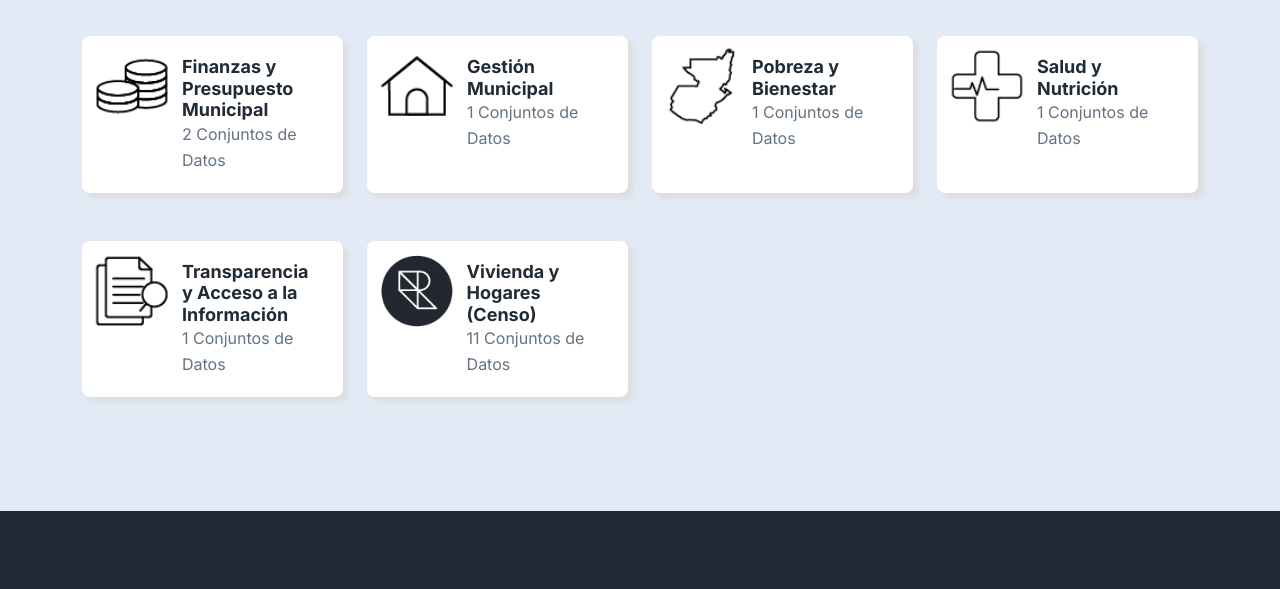
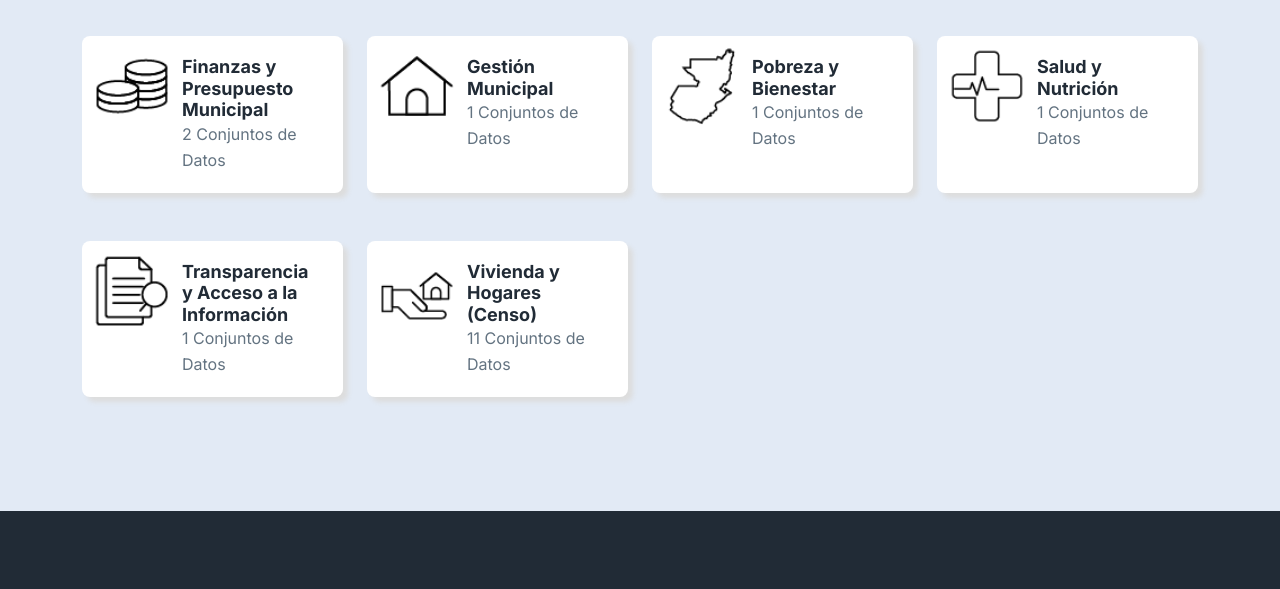
Before and after one commit to RedCiudadana/data_dataverso, an Eleventy site: page src/index.njk in a window 1280 px wide. Shown: the part 2132-2721 px from the top of the page. Built offline with nearby package versions, Linux system fonts and the light colour scheme; Eleventy itself is replaced by a stand-in of ours; files that its build step writes are made by us from their sources; what render-markdown-js would draw is missing.

Commit message:
Update Categorías “vivienda-y-hogares-censo”

```diff
--- a/src/categorias/vivienda-y-hogares-censo.md
+++ b/src/categorias/vivienda-y-hogares-censo.md
@@ -1,5 +1,5 @@
 ---
 title: Vivienda y Hogares (Censo)
 description: Esta es la descripción de Vivienda y Hogares (Censo)
-icono: /assets/conjuntos/redciudadana.png
+icono: /assets/conjuntos/web_data-verso-14.png
 ---
```
Also changed, not shown: assets/conjuntos/web_data-verso-14.png (added).
